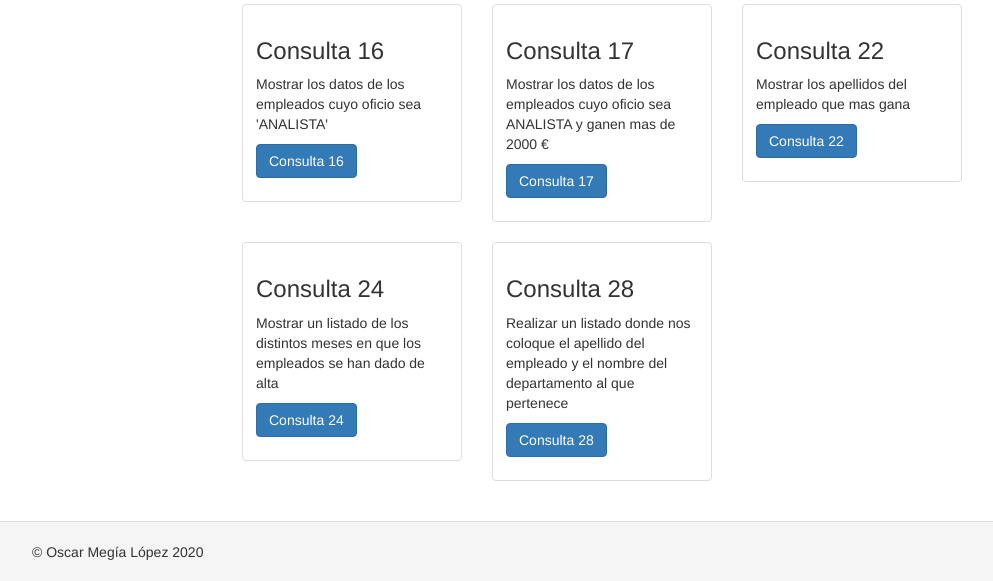
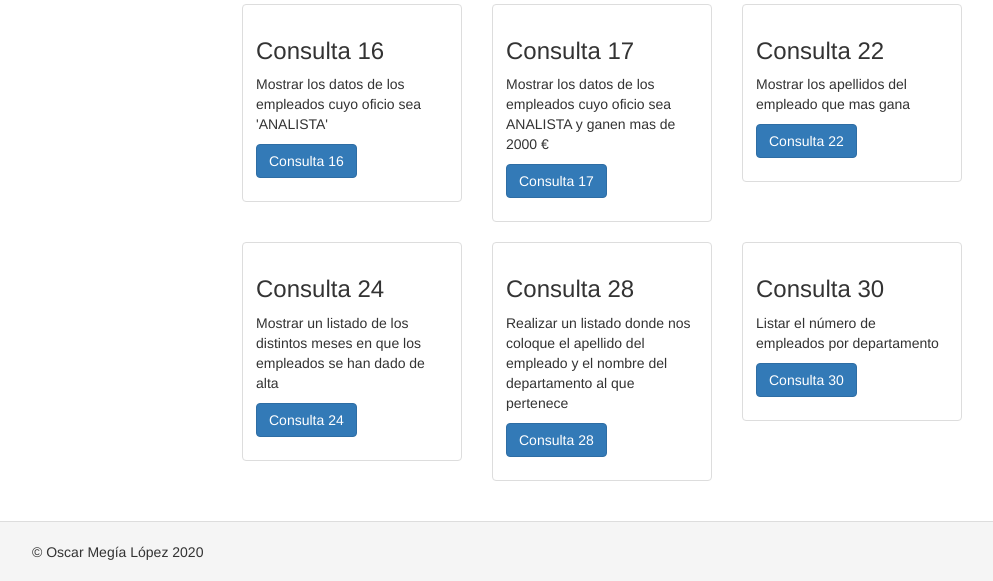
Before and after one commit to OscarAlpe/practica1yii, a Yii app: template views/site/index.php in a window 1280 px wide. Shown: the part 1198-1779 px from the top of the page, without its empty margins (38-1031 px from the left). Run offline with PHP 8.4 and a stand-in for Yii, Linux system fonts and the light colour scheme; the template is opened without the code that fills it, so the values that code supplies are empty; some libraries are stand-ins or nearby versions.

Commit message:
Consulta 30: Listar el número de empleados por departamento

```diff
--- a/views/site/index.php
+++ b/views/site/index.php
@@ -198,5 +198,14 @@ use yii\helpers\Html;
           </div>
         </div>
       </div>
+      <div class="col-sm-4">
+        <div class="thumbnail">
+          <div class="caption">
+            <h3>Consulta 30</h3>
+            <p>Listar el número de empleados por departamento</p>
+            <p><?= Html::a('Consulta 30', ['/site/consulta30'], ['class'=>'btn btn-primary grid-button']) ?></p>
+          </div>
+        </div>
+      </div>
     </div>
 </div>
```
Also changed, not shown: controllers/SiteController.php (+15 -0 lines).
